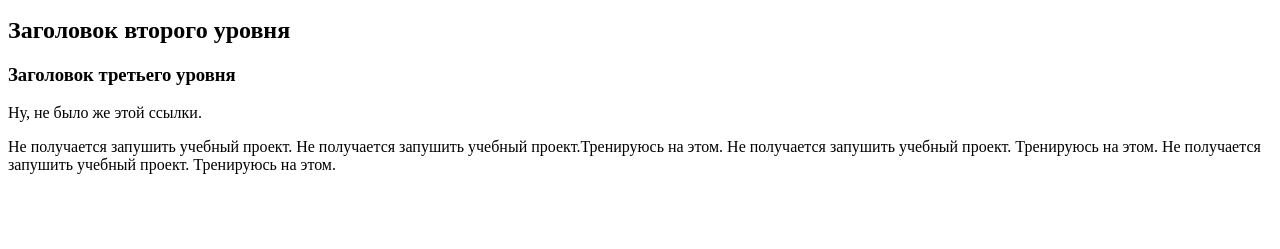
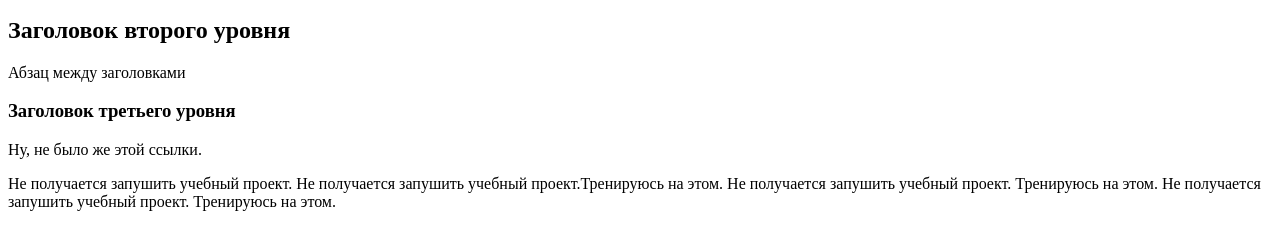
Before and after one commit to frontenderina/first-project-1, a plain HTML site: page index.html in a window 1280 px wide. Shown: the part 127-376 px from the top of the page. Drawn offline with Linux system fonts and the light colour scheme.

Commit message:
текст между заголовками

```diff
--- a/index.html
+++ b/index.html
@@ -10,6 +10,7 @@
     <h1>Жизнь есть жизнь</h1>
     <p> Какое-нибудь филосовское бла-бла.</p>
     <h2>Заголовок второго уровня</h2>
+    <p>Абзац между заголовками</p>
     <h3>Заголовок третьего уровня</h3>
     <p>Ну, не было же этой ссылки.</p>
     <p>Не получается запушить учебный проект. Не получается запушить учебный проект.Тренируюсь на этом. Не получается запушить учебный проект. Тренируюсь на этом. Не получается запушить учебный проект. Тренируюсь на этом.</p>
```
